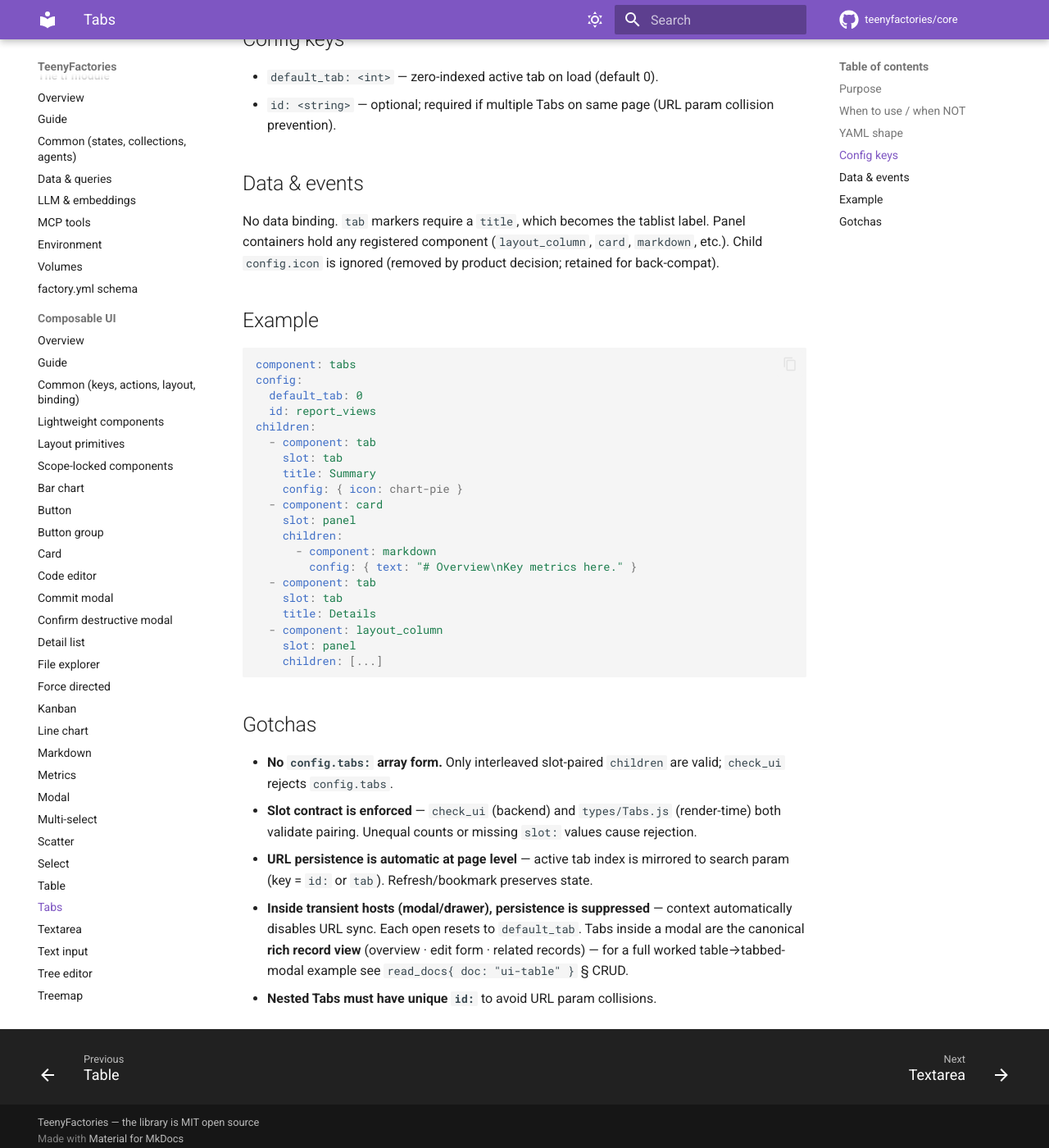
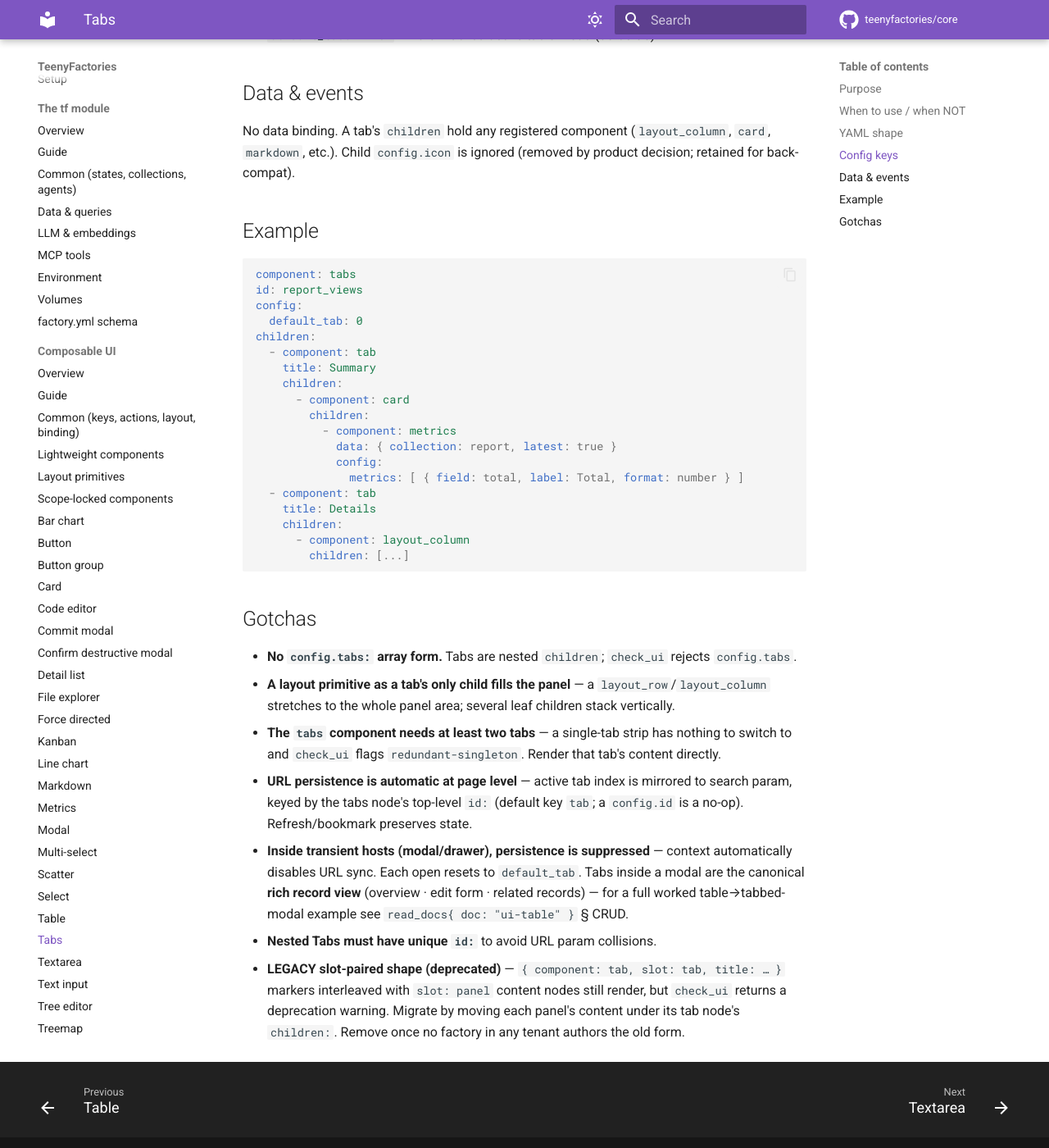
Before and after one commit to teenyfactories/core, an MkDocs documentation site: the page built from docs/reference/ui-tabs.md, in a window 1280 px wide and 1400 px high, scrolled down 1007 px. Shown: the whole window at 82% size. Built offline with MkDocs 1.6.1 and Material for MkDocs 9.7.7, drawn with Linux system fonts in a browser that asks for light colours; comment, search, counter and statistics services are not loaded; some of the changed text lies outside the part shown.

Commit message:
docs: mirror nested tabs/pages and workspace reference

````diff
--- a/docs/reference/ui-tabs.md
+++ b/docs/reference/ui-tabs.md
@@ -1,10 +1,10 @@
 # ui-tabs
 
 ## Purpose
-Tabbed interface with slot-paired markers and panel containers. URL-persisted at page level; transient (non-persisted) inside modals/drawers.
+Tabbed interface where each tab carries its own content. URL-persisted at page level; transient (non-persisted) inside modals/drawers.
 
 ## When to use / when NOT
-**Use** for multi-view layouts where only one panel is visible at a time and switching preserves scroll/selection across the page session. **NOT** for toolbar buttons, dropdown toggles, or accordion-like disclosure (use component hierarchy or state flags). **NOT** for horizontal navigation (use the page routing layer).
+**Use** for multi-view layouts where only one tab's content is visible at a time and switching preserves scroll/selection across the page session. **NOT** for toolbar buttons, dropdown toggles, or accordion-like disclosure (use component hierarchy or state flags). **NOT** for horizontal navigation (use the page routing layer).
 
 ## YAML shape
 ```yaml
@@ -13,56 +13,52 @@ config:
   default_tab: 0
 children:
   - component: tab
-    slot: tab
     title: Overview
-    config: { icon: chart-pie }
-  - component: layout_column
-    slot: panel
-    children: [...]
+    children:
+      - component: layout_column
+        children: [...]
   - component: tab
-    slot: tab
     title: Detail
-    config: { icon: list }
-  - component: card
-    slot: panel
-    children: [...]
+    children:
+      - component: card
+        children: [...]
 ```
-**Slot pairing contract:** Every child declares `slot: tab` (marker leaf) or `slot: panel` (content). Tabs and panels pair by index — N tab markers **must** equal N panel containers.
+**Nesting contract:** every child is a `tab` node. Its `title` is the tablist label; its own `children:` are the content rendered while that tab is active. Nothing is paired by index — add or remove a tab by adding or removing one node.
 
 ## Config keys
 - `default_tab: <int>` — zero-indexed active tab on load (default 0).
-- `id: <string>` — optional; required if multiple Tabs on same page (URL param collision prevention).
 
 ## Data & events
-No data binding. `tab` markers require a `title`, which becomes the tablist label. Panel containers hold any registered component (`layout_column`, `card`, `markdown`, etc.). Child `config.icon` is ignored (removed by product decision; retained for back-compat).
+No data binding. A tab's `children` hold any registered component (`layout_column`, `card`, `markdown`, etc.). Child `config.icon` is ignored (removed by product decision; retained for back-compat).
 
 ## Example
 ```yaml
 component: tabs
+id: report_views
 config:
   default_tab: 0
-  id: report_views
 children:
   - component: tab
-    slot: tab
     title: Summary
-    config: { icon: chart-pie }
-  - component: card
-    slot: panel
     children:
-      - component: markdown
-        config: { text: "# Overview\nKey metrics here." }
+      - component: card
+        children:
+          - component: metrics
+            data: { collection: report, latest: true }
+            config:
+              metrics: [ { field: total, label: Total, format: number } ]
   - component: tab
-    slot: tab
     title: Details
-  - component: layout_column
-    slot: panel
-    children: [...]
+    children:
+      - component: layout_column
+        children: [...]
 ```
 
 ## Gotchas
-- **No `config.tabs:` array form.** Only interleaved slot-paired `children` are valid; `check_ui` rejects `config.tabs`.
-- **Slot contract is enforced** — `check_ui` (backend) and `types/Tabs.js` (render-time) both validate pairing. Unequal counts or missing `slot:` values cause rejection.
-- **URL persistence is automatic at page level** — active tab index is mirrored to search param (key = `id:` or `tab`). Refresh/bookmark preserves state.
+- **No `config.tabs:` array form.** Tabs are nested `children`; `check_ui` rejects `config.tabs`.
+- **A layout primitive as a tab's only child fills the panel** — a `layout_row`/`layout_column` stretches to the whole panel area; several leaf children stack vertically.
+- **The `tabs` component needs at least two tabs** — a single-tab strip has nothing to switch to and `check_ui` flags `redundant-singleton`. Render that tab's content directly.
+- **URL persistence is automatic at page level** — active tab index is mirrored to search param, keyed by the tabs node's top-level `id:` (default key `tab`; a `config.id` is a no-op). Refresh/bookmark preserves state.
 - **Inside transient hosts (modal/drawer), persistence is suppressed** — context automatically disables URL sync. Each open resets to `default_tab`. Tabs inside a modal are the canonical **rich record view** (overview · edit form · related records) — for a full worked table→tabbed-modal example see `read_docs{ doc: "ui-table" }` § CRUD.
 - **Nested Tabs must have unique `id:`** to avoid URL param collisions.
+- **LEGACY slot-paired shape (deprecated)** — `{ component: tab, slot: tab, title: … }` markers interleaved with `slot: panel` content nodes still render, but `check_ui` returns a deprecation warning. Migrate by moving each panel's content under its tab node's `children:`. Remove once no factory in any tenant authors the old form.
````
Also changed, not shown: docs/reference/ui-common.md (+53 -46 lines), docs/reference/ui-guide.md (+4 -2 lines), docs/reference/ui-index.md (+1 -0 lines), docs/reference/ui-pages.md (added, +46 -0 lines), docs/reference/ui-table.md (+30 -24 lines).
